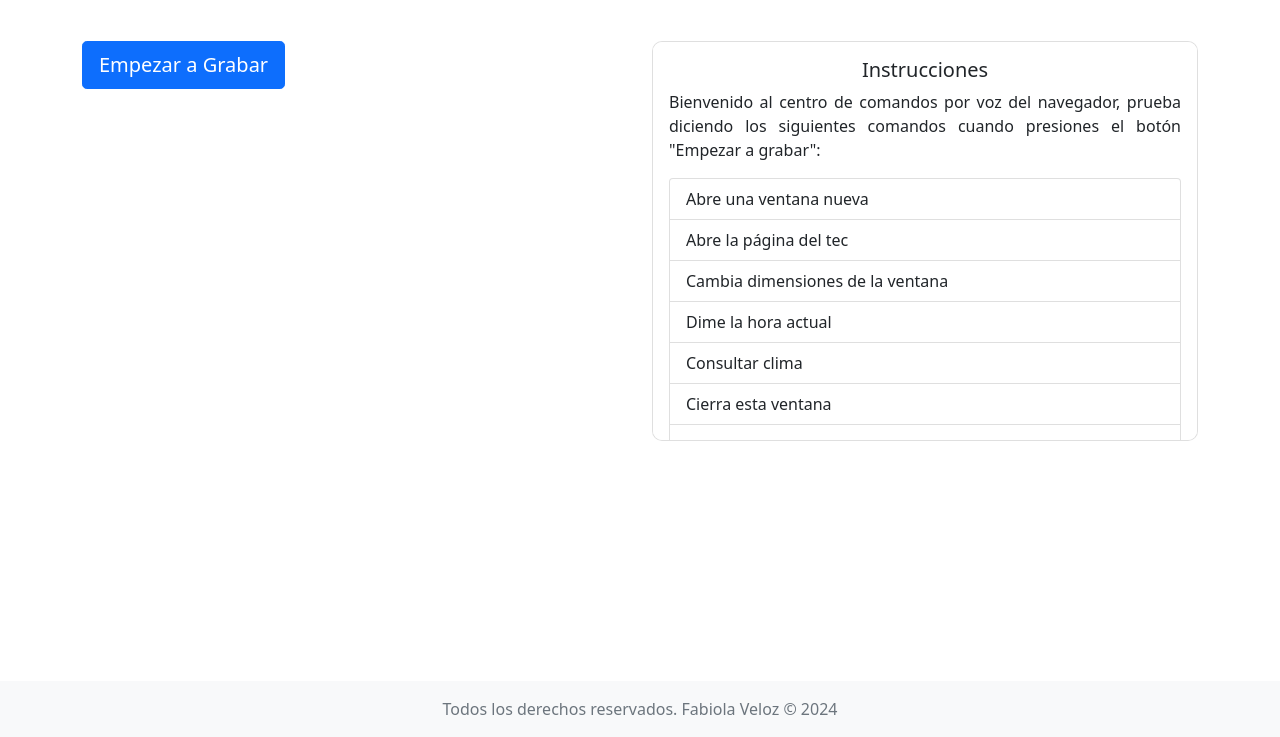
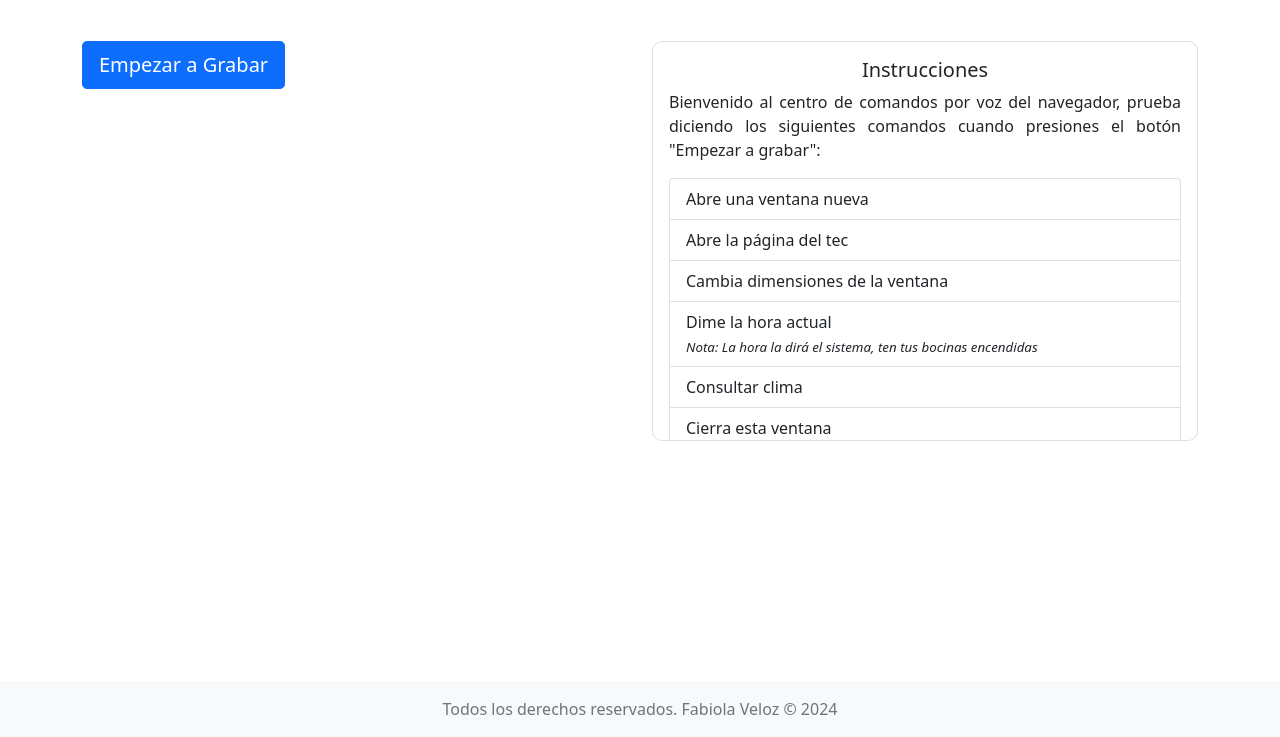
Before and after one commit to FabiolaVeloz/web-app-voice-git, a plain HTML site: page index.html in a window 1280 px wide. Shown: the part 63-800 px from the top of the page. Drawn offline with nearby package versions, Linux system fonts and the light colour scheme.

Commit message:
Update index.html

```diff
--- a/index.html
+++ b/index.html
@@ -45,7 +45,7 @@
             <li class="list-group-item">Cambia dimensiones de la ventana</li>
             <li class="list-group-item">
                 Dime la hora actual<br>
-
+                <span style="font-size: smaller;"><i>Nota: La hora la dirá el sistema, ten tus bocinas encendidas</i></span>
             </li>
             <li class="list-group-item">Consultar clima</li>
             <li class="list-group-item">Cierra esta ventana</li>
```
